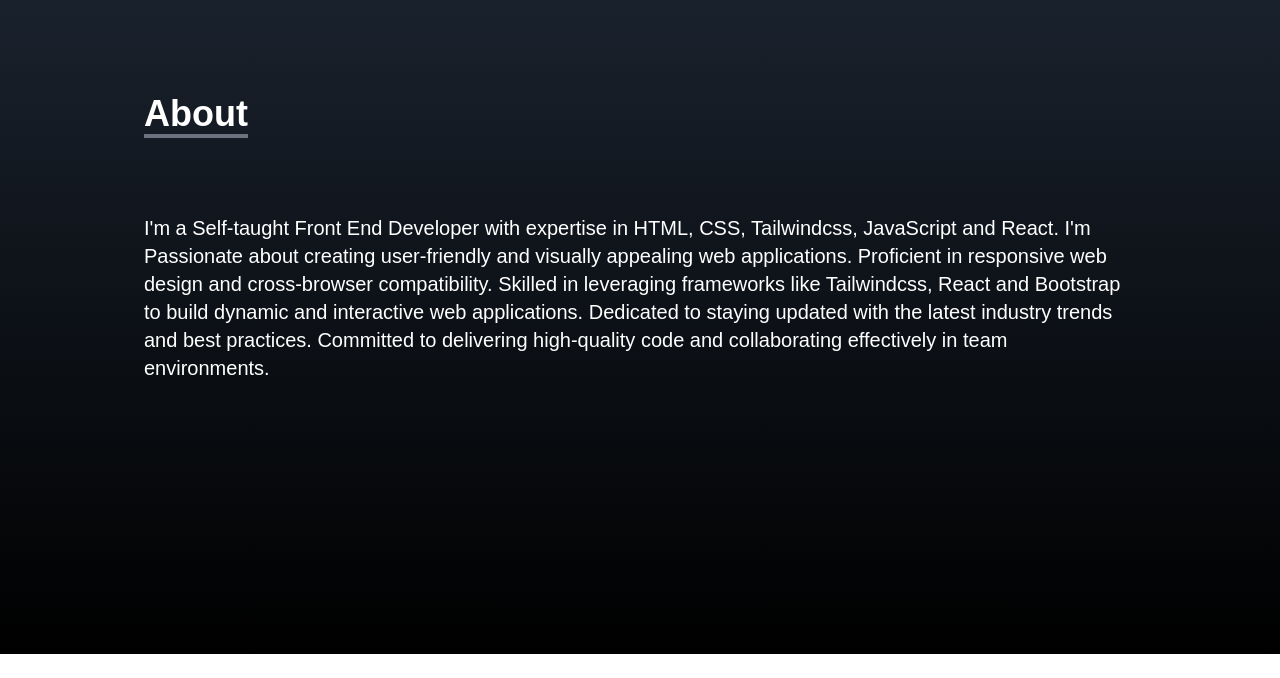
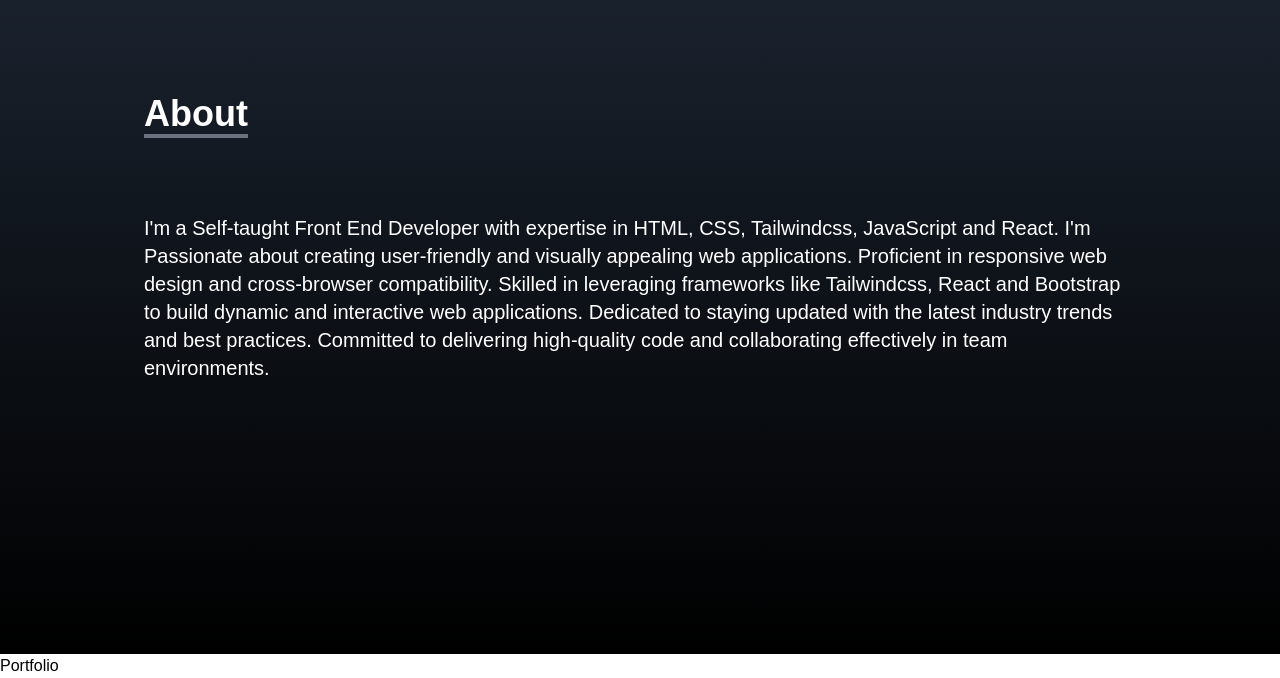
Before and after one commit to mohamud-Hasen/My-Portifolio, a React (Create React App) app: page / in a window 1280 px wide. Shown: the part 946-1624 px from the top of the page. Before the commit the page ends 1600 px from the top, so only its background shows below. Built offline with nearby package versions, Linux system fonts and the light colour scheme; a web font is replaced by a local one.

Commit message:
added more styles

```diff
--- a/src/App.js
+++ b/src/App.js
@@ -1,6 +1,7 @@
 import About from './components/About';
 import Home from './components/Home';
 import NavBav from './components/NavBav';
+import Portfolio from './components/Portfolio';
 import SocialLinks from './components/SocialLinks';
 import './index.css';
 
@@ -10,6 +11,7 @@ function App() {
       <NavBav />
       <Home />
       <About />
+      <Portfolio />
       <SocialLinks />
     </div>
   );
--- /dev/null
+++ b/src/components/Portfolio.jsx
@@ -0,0 +1,9 @@
+import React from 'react'
+
+const Portfolio = () => {
+  return (
+    <div>Portfolio</div>
+  )
+}
+
+export default Portfolio
```
